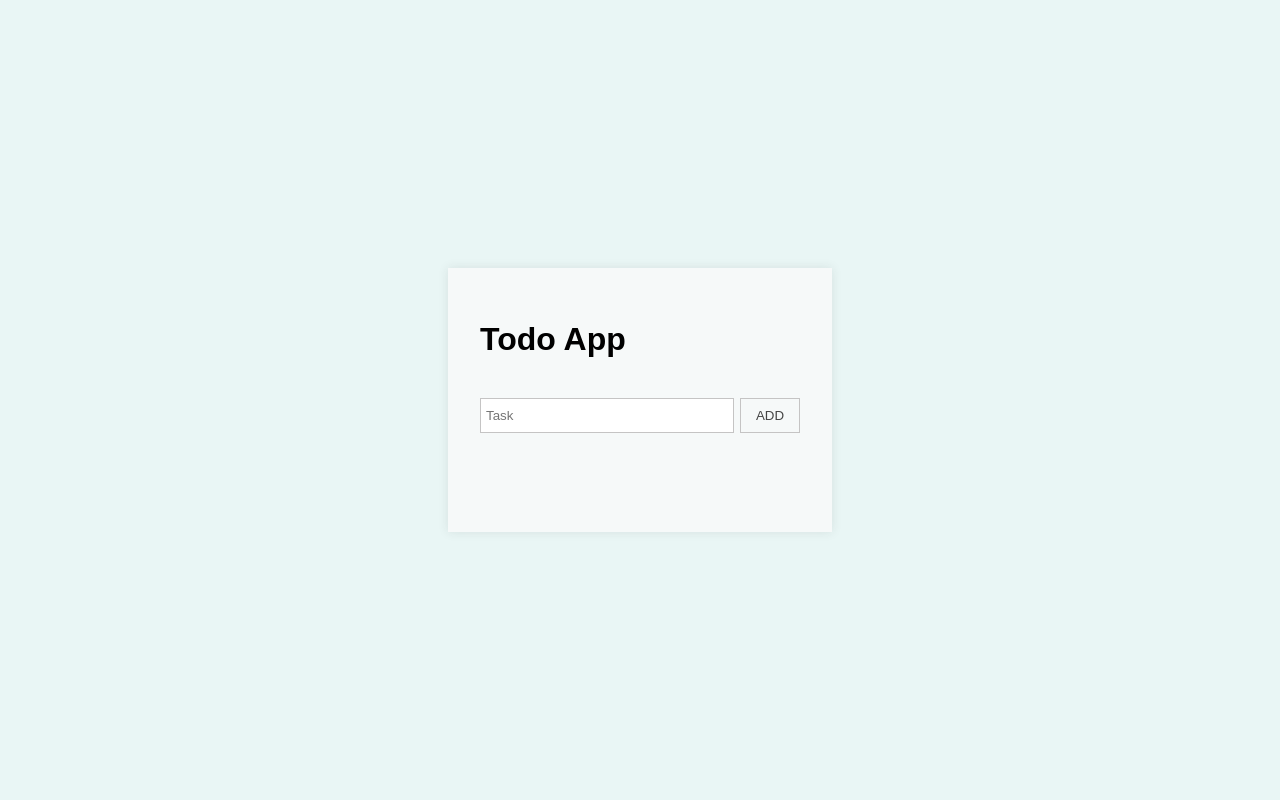
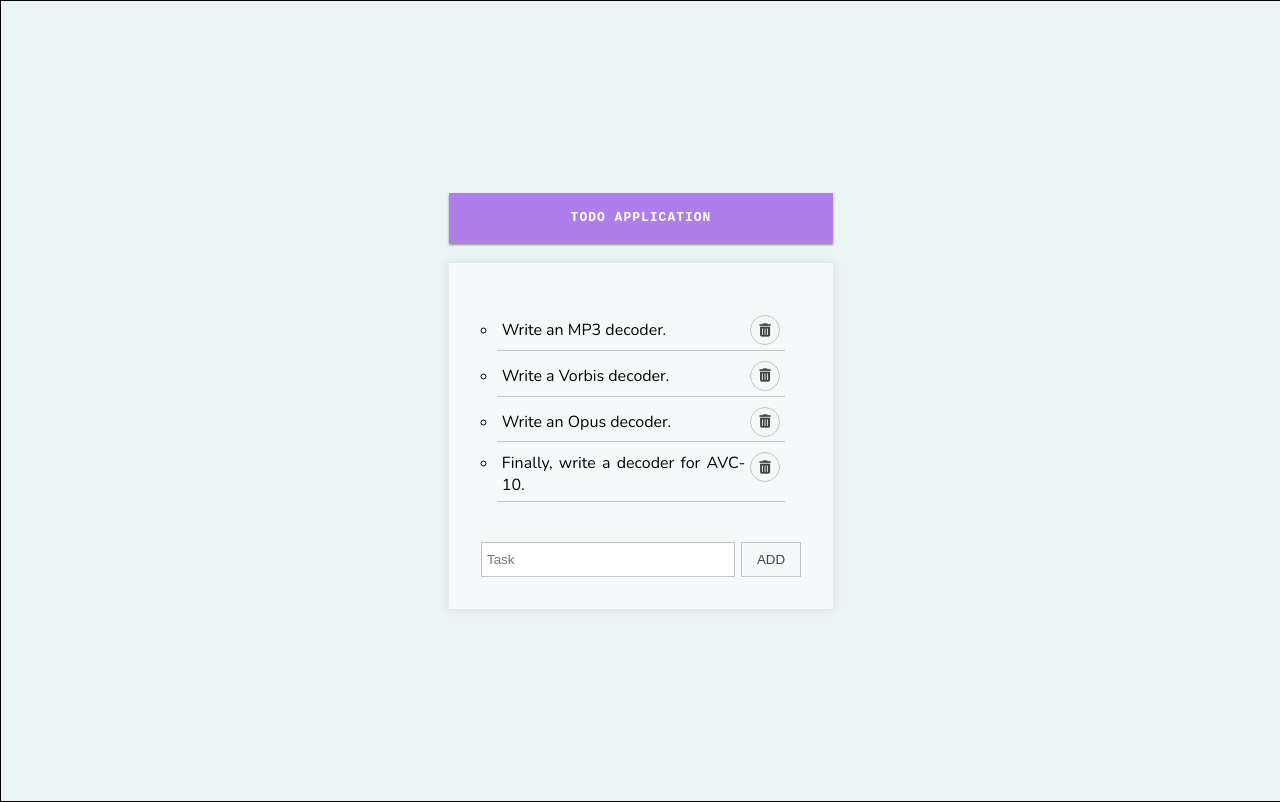
Before and after one commit to devsh0/ReacTodo, a React app: page / in a window 1280 px wide. Built offline with nearby package versions, Linux system fonts and the light colour scheme.

Commit message:
Style the header

```diff
--- a/src/index.css
+++ b/src/index.css
@@ -4,35 +4,49 @@ body {
     font-family: sans-serif;
     padding: 0;
     margin: 0;
+    background: rgba(224, 242, 241, 0.7);
 }
 
-#root {
-    background: rgba(224, 242, 241, 0.7);
-    position: relative;
+.container {
+    border: 1px solid black;
     width: 100%;
     height: 100vh;
     display: flex;
+    flex-direction: column;
+    justify-content: center;
     align-items: center;
-    justify-content: center;
 }
 
-.todo-container {
+.todo-header {
+    font-family: monospace;
+    text-transform: uppercase;
+    letter-spacing: 1px;
+    width: 25%;
+    padding: 0 2rem;
+    margin-bottom: 20px;
+    color: white;
+    background: #af7eeb;
+    text-align: center;
+    box-shadow: 0 2px 2px 0 rgba(50, 50, 50, .5);
+}
+
+.todo-list-container {
     width: 25%;
     min-height: 25%;
-    padding: 2em;
+    padding: 2rem;
     background: rgba(250, 250, 250, .8);
     box-shadow: 0 0 10px 0 rgba(50, 50, 50, 0.1);
     /*border: 1px solid magenta;*/
 }
 
 
-.todo-container ul {
+.todo-list-container ul {
     list-style: circle;
     padding: 0;
     /*border: 1px solid magenta;*/
 }
 
-.todo-container li {
+.todo-list-container li {
     margin: 0 1em;
 }
 
--- a/src/index.js
+++ b/src/index.js
@@ -2,8 +2,12 @@ import React from 'react';
 import ReactDOM from 'react-dom';
 import './index.css'
 
-function Header(props) {
-    return <h1>{props.message}</h1>
+function TodoHeader() {
+    return (
+        <div className="todo-header">
+            <h4>Todo Application</h4>
+        </div>
+    );
 }
 
 function TodoItem(props) {
@@ -11,7 +15,8 @@ function TodoItem(props) {
         <li className="todo-item">
             <div className="item-container">
                 <p>{props.title}</p>
-                <button className="item-delete-btn" id={props.id} onClick={props.onClick}><i className="fas fa-trash-alt"></i></button>
+                <button className="item-delete-btn" id={props.id} onClick={props.onClick}><i
+                    className="fas fa-trash-alt"></i></button>
             </div>
         </li>
     )
@@ -36,7 +41,8 @@ class TaskInput extends React.Component {
     render() {
         return (
             <div className="input-form-container">
-                <input type="text" placeholder="Task" id="item-input" value={this.state.inputValue} onChange={evt => this.handleInputChange(evt)}/>
+                <input type="text" placeholder="Task" id="item-input" value={this.state.inputValue}
+                       onChange={evt => this.handleInputChange(evt)}/>
                 <button id="todo-submit" onClick={this.handleSubmit}>Add</button>
             </div>
         );
@@ -47,8 +53,13 @@ class TodoApp extends React.Component {
     constructor(props) {
         super(props);
         this.state = {
-            tasks: [],
-            nextTaskId: 1,
+            tasks: [
+                {id: 1, title: 'Write an MP3 decoder.'},
+                {id: 2, title: 'Write a Vorbis decoder.'},
+                {id: 3, title: 'Write an Opus decoder.'},
+                {id: 4, title: 'Finally, write a decoder for AVC-10.'}
+            ],
+            nextTaskId: 5,
         }
         this.inputElementRef = React.createRef();
         this.handleSubmit = this.handleSubmit.bind(this);
@@ -80,11 +91,13 @@ class TodoApp extends React.Component {
         });
 
         return (
-            <div className="todo-container">
-                <Header message="Todo App"/>
-                <div className="todo-form">
-                    <ul>{taskComponents}</ul>
-                    <TaskInput onSubmit={this.handleSubmit} />
+            <div className="container">
+                <TodoHeader/>
+                <div className="todo-list-container">
+                    <div className="todo-form">
+                        <ul>{taskComponents}</ul>
+                        <TaskInput onSubmit={this.handleSubmit}/>
+                    </div>
                 </div>
             </div>
         );
```
